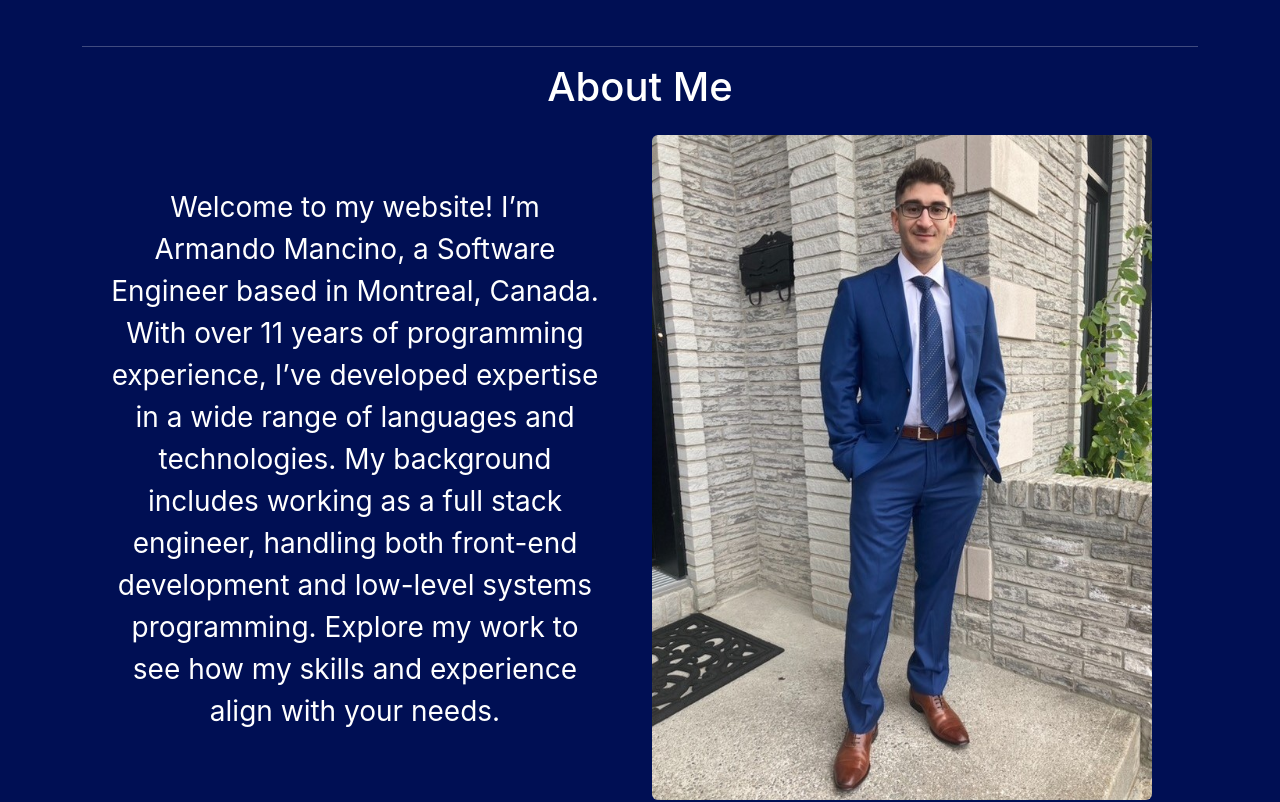
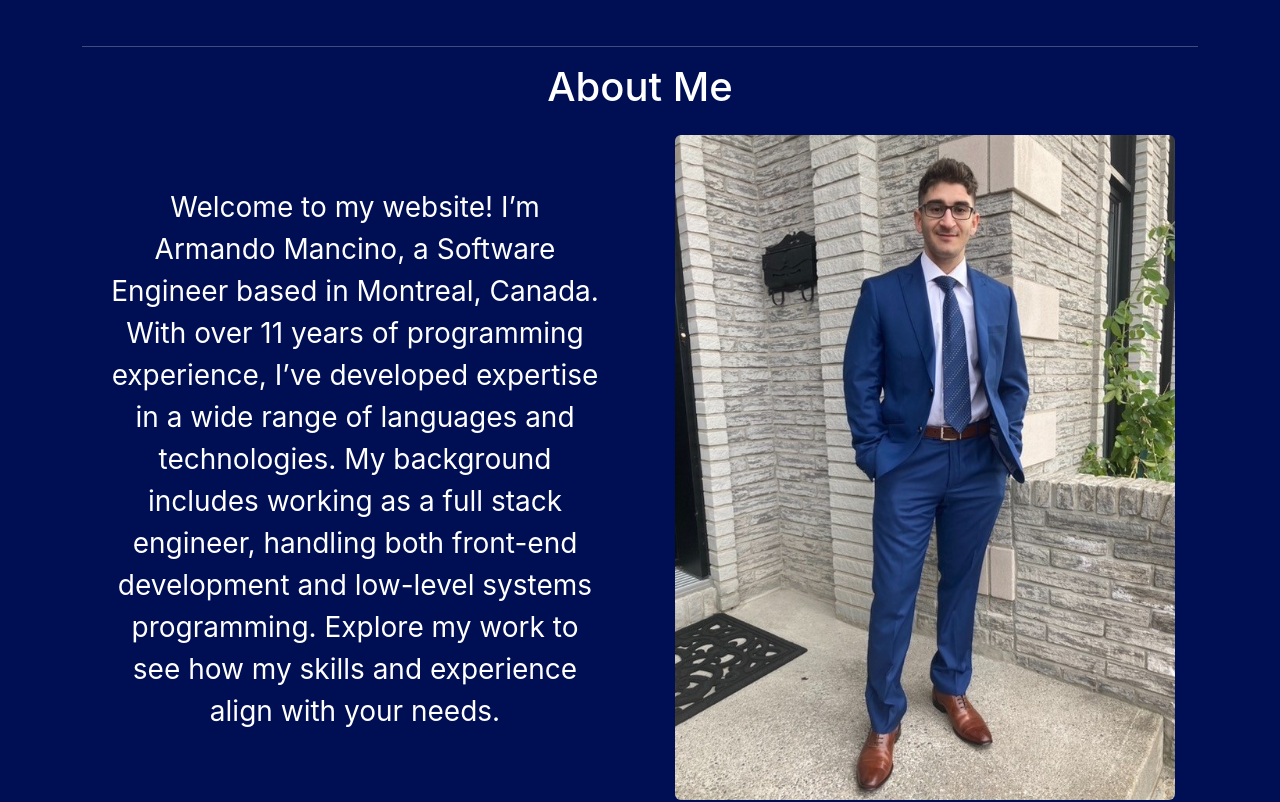
Before and after one commit to mandocino/Personal-Website, a React (Create React App) app in the folder website-portfolio/: page / in a window 1280 px wide. Shown: the part 840-1642 px from the top of the page. Built offline with nearby package versions, Linux system fonts and the light colour scheme.

Commit message:
bug: Center about me image when resizing

```diff
--- a/website-portfolio/src/components/About.js
+++ b/website-portfolio/src/components/About.js
@@ -12,7 +12,7 @@
             </p>
           </div>
         </div>
-        <div className="col-lg-6">
+        <div className="col-lg-6 d-flex justify-content-center">
           <img
             src="/profile_img.jpg"
             height="800"
```
